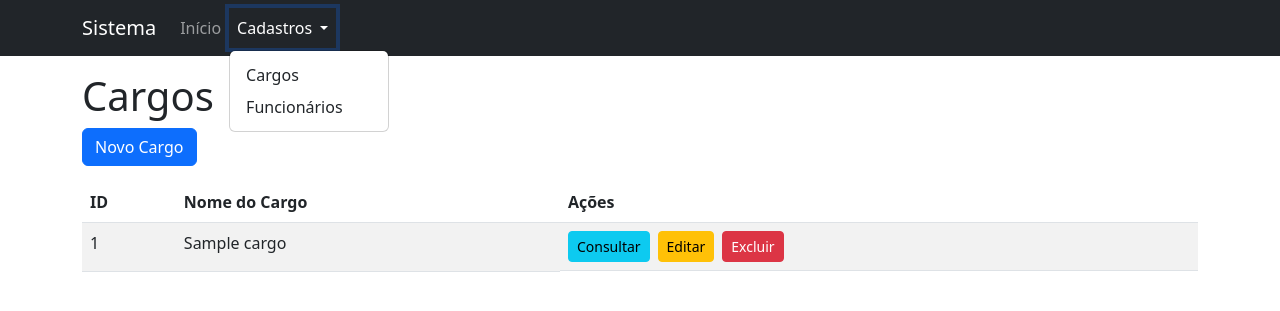
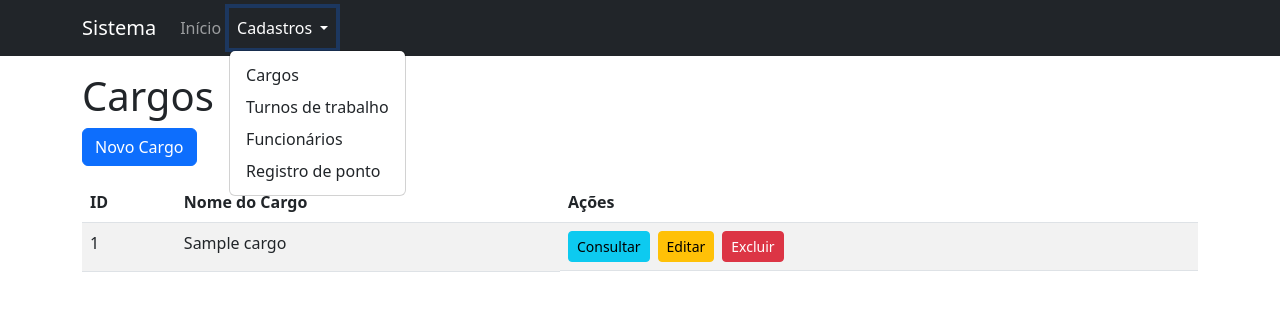
Before and after one commit to moreiragusta28/Eletiva-LP4, a PHP site: page /cargos.php in a window 1280 px wide, after a click on "Cadastros". Shown: the top 311 px of the page. Run offline with PHP 8.4, Linux system fonts and the light colour scheme; the visitor is signed in with stand-in values (Sample User, id 1); tables that the repository leaves empty hold one stand-in row (values such as "Sample post").

Commit message:
ajuste do cabecalho

```diff
--- a/PROJETO/cabecalho.php
+++ b/PROJETO/cabecalho.php
@@ -39,11 +39,10 @@ if (!isset($_SESSION['acesso']))
               Cadastros
             </a>
             <ul class="dropdown-menu" aria-labelledby="dropdown2">
-              <li><a class="dropdown-item" href="categorias.php">Cargos</a></li>
-              <!-- depois podemos criar turnos.php seguindo o mesmo padrão de categorias -->
-              <!-- <li><a class="dropdown-item" href="turnos.php">Turnos de trabalho</a></li> -->
-              <li><a class="dropdown-item" href="produtos.php">Funcionários</a></li>
-              <!-- e futuramente um pontos.php para as batidas -->
+              <li><a class="dropdown-item" href="cargos.php">Cargos</a></li>
+              <li><a class="dropdown-item" href="turnos.php">Turnos de trabalho</a></li>
+              <li><a class="dropdown-item" href="funcionarios.php">Funcionários</a></li>
+              <li><a class="dropdown-item" href="pontos.php">Registro de ponto</a></li>
             </ul>
           </li>
         </ul>
```
